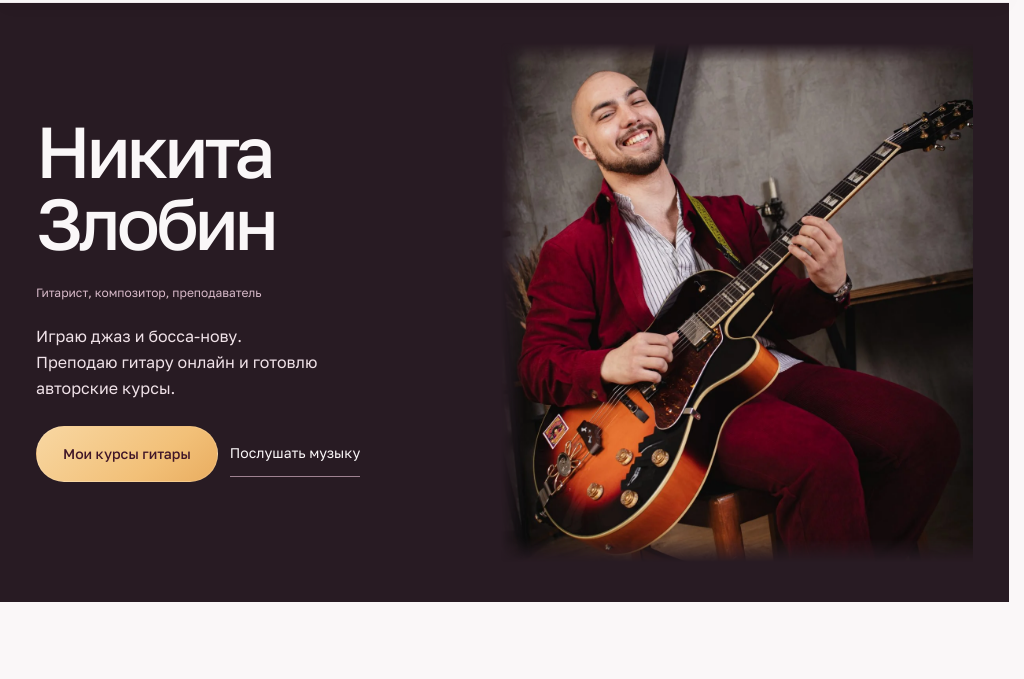
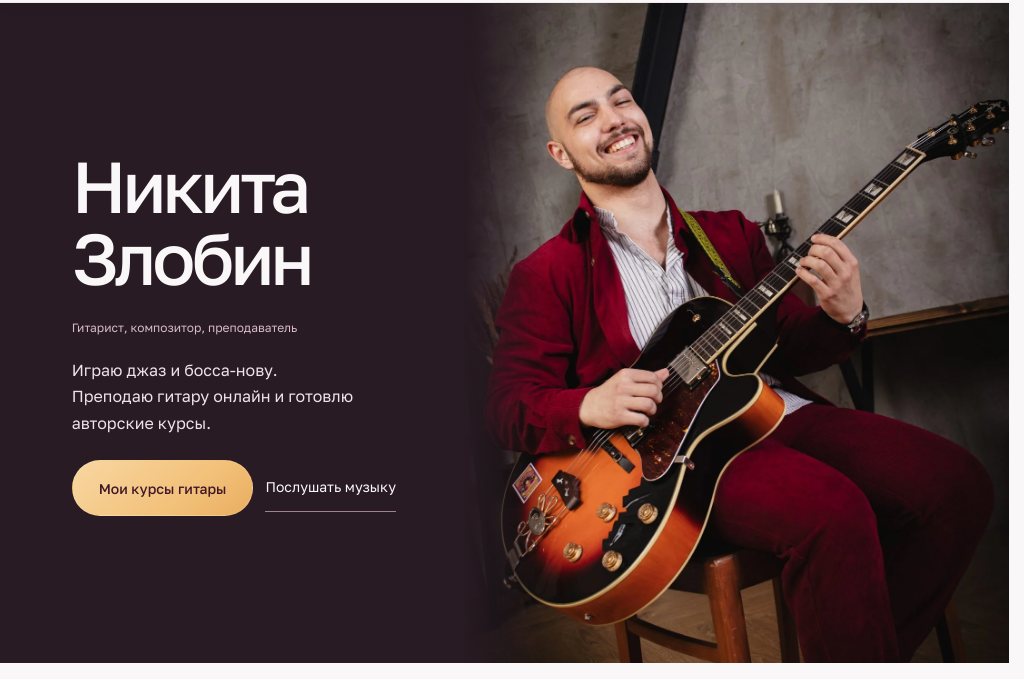
Before and after one commit to SamBruev/zlobinmusic, a plain HTML site: page index.html in a window 1024 px wide. Shown: the part 82-761 px from the top of the page. Drawn offline with Linux system fonts and the light colour scheme.

Commit message:
Bleed hero portrait to edges with centered fade

```diff
--- a/docs/styles.css
+++ b/docs/styles.css
@@ -580,8 +580,18 @@ html{scroll-padding-top:108px;scrollbar-gutter:stable}
 .opening-listen:hover{color:var(--amber);border-color:var(--amber)}
 .opening-portrait{position:relative;width:100%;max-width:560px;aspect-ratio:10/11;justify-self:end;overflow:hidden;mask-image:linear-gradient(90deg,transparent,#000 24px),linear-gradient(180deg,transparent,#000 20px,#000 calc(100% - 24px),transparent);mask-composite:intersect}
 .opening-portrait img{width:100%;height:100%;object-fit:cover;object-position:50% 52%}
+/* Desktop photograph bleeds to three edges. Fade spans 46–54.1% of the hero. */
+@media(min-width:901px){
+ .artist-opening{position:relative}
+ .opening-layout{display:flex;align-items:center;max-width:none;height:max(660px,56.8vw);padding:50px 0 50px 10vw;margin:0}
+ .opening-copy{position:relative;z-index:1;width:32vw;max-width:500px;padding:0}
+ .opening-copy h1{font-size:clamp(72px,7vw,108px)}
+ .opening-portrait{position:absolute;inset:0 0 0 auto;width:54%;height:100%;max-width:none;aspect-ratio:auto;mask-image:linear-gradient(90deg,transparent 0%,#000 15%);mask-composite:add}
+ .opening-portrait img{object-position:50% 52%}
+}
 @media(min-width:901px) and (max-width:1100px){
- .opening-layout{grid-template-columns:minmax(0,1fr) minmax(0,1.08fr);gap:28px;padding:40px 36px}
+ .opening-layout{padding-left:7vw}
+ .opening-copy{width:36vw}
  .opening-copy h1{font-size:72px}
  .opening-role{font-size:12px}
  .opening-description{font-size:16px;margin-top:20px}
--- a/index.html
+++ b/index.html
@@ -11,7 +11,7 @@
 <meta property="og:type" content="website">
 <title>Никита Злобин — гитарист, композитор, преподаватель | Zlobin Music</title>
 <link rel="icon" href="assets/favicon.svg?v=pathways-20261018" type="image/svg+xml">
-<link rel="stylesheet" href="styles.css?v=artist-opening-20261019">
+<link rel="stylesheet" href="styles.css?v=hero-edge-20261019">
 <script src="site.js?v=pathways-20261018" defer></script>
 <script src="app.js?v=pathways-20261018" defer></script>
 </head>
--- a/styles.css
+++ b/styles.css
@@ -580,8 +580,18 @@ html{scroll-padding-top:108px;scrollbar-gutter:stable}
 .opening-listen:hover{color:var(--amber);border-color:var(--amber)}
 .opening-portrait{position:relative;width:100%;max-width:560px;aspect-ratio:10/11;justify-self:end;overflow:hidden;mask-image:linear-gradient(90deg,transparent,#000 24px),linear-gradient(180deg,transparent,#000 20px,#000 calc(100% - 24px),transparent);mask-composite:intersect}
 .opening-portrait img{width:100%;height:100%;object-fit:cover;object-position:50% 52%}
+/* Desktop photograph bleeds to three edges. Fade spans 46–54.1% of the hero. */
+@media(min-width:901px){
+ .artist-opening{position:relative}
+ .opening-layout{display:flex;align-items:center;max-width:none;height:max(660px,56.8vw);padding:50px 0 50px 10vw;margin:0}
+ .opening-copy{position:relative;z-index:1;width:32vw;max-width:500px;padding:0}
+ .opening-copy h1{font-size:clamp(72px,7vw,108px)}
+ .opening-portrait{position:absolute;inset:0 0 0 auto;width:54%;height:100%;max-width:none;aspect-ratio:auto;mask-image:linear-gradient(90deg,transparent 0%,#000 15%);mask-composite:add}
+ .opening-portrait img{object-position:50% 52%}
+}
 @media(min-width:901px) and (max-width:1100px){
- .opening-layout{grid-template-columns:minmax(0,1fr) minmax(0,1.08fr);gap:28px;padding:40px 36px}
+ .opening-layout{padding-left:7vw}
+ .opening-copy{width:36vw}
  .opening-copy h1{font-size:72px}
  .opening-role{font-size:12px}
  .opening-description{font-size:16px;margin-top:20px}
```
Also changed, not shown: course-bossa.html (+1 -1 lines), course-harmony.html (+1 -1 lines), course-jazz.html (+1 -1 lines), docs/course-bossa.html (+1 -1 lines), docs/course-harmony.html (+1 -1 lines), docs/course-jazz.html (+1 -1 lines), docs/index.html (+1 -1 lines).
